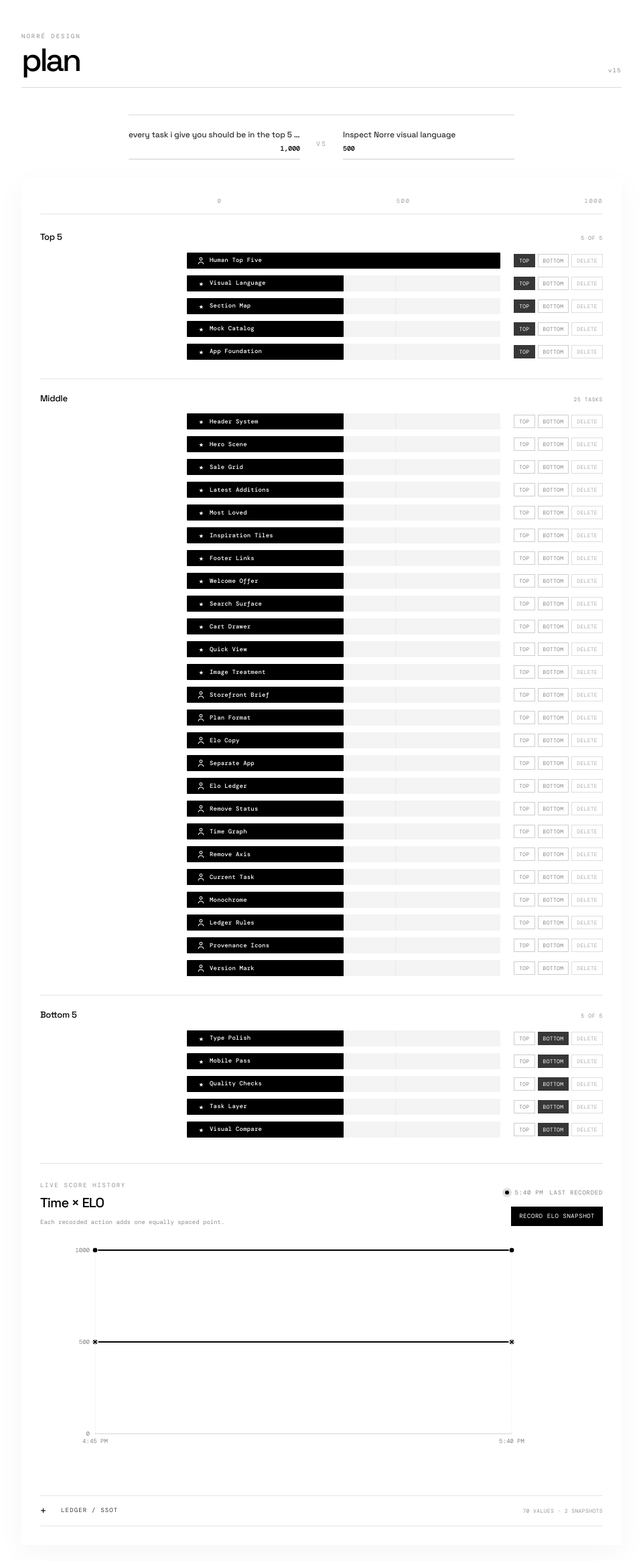
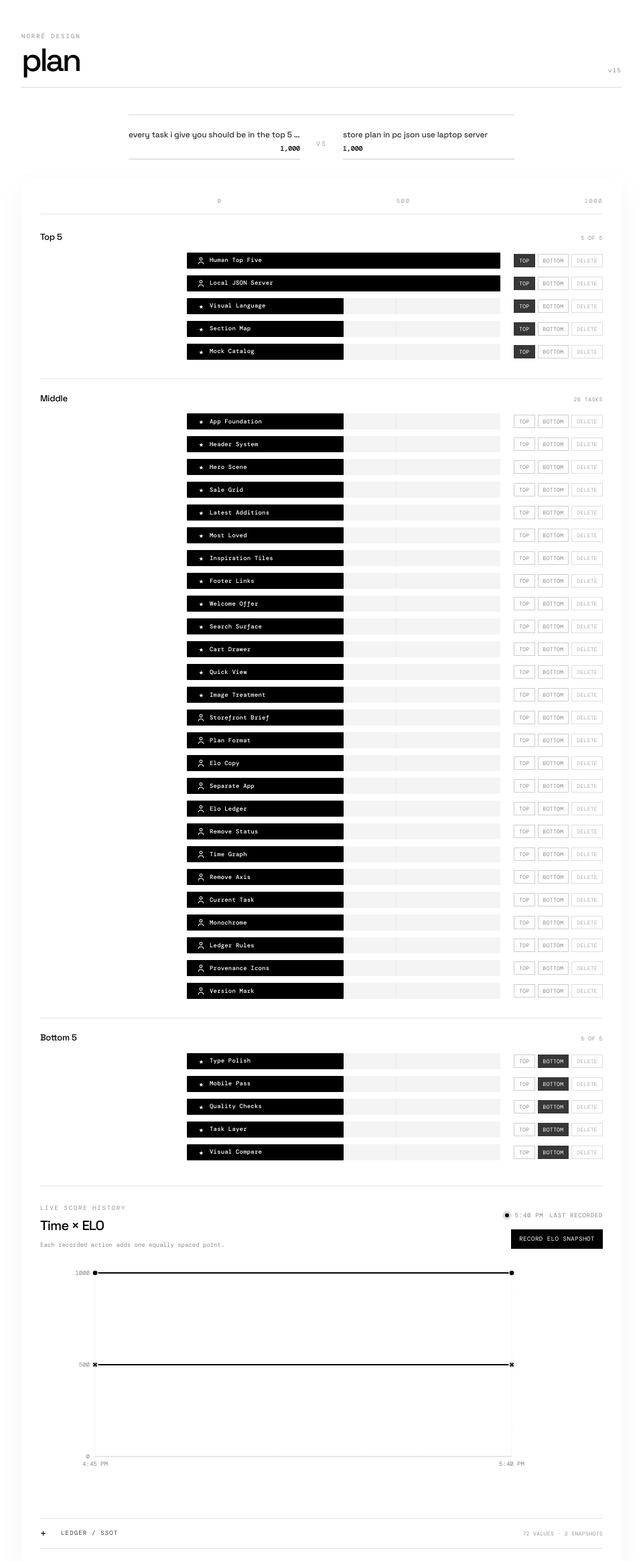
Before and after one commit to adomasgaudi26/norra-plan, a Next.js app: page / in a window 1280 px wide. Shown: the top 2330 px of the page at 67% size, without its empty margins (160-1117 px from the left). Built offline with nearby package versions, Linux system fonts and the light colour scheme.

Commit message:
Record local JSON server task

```diff
--- a/app/page.tsx
+++ b/app/page.tsx
@@ -301,6 +301,14 @@ const seedData: SeedTask[] = [
     scores: [1000, 1000, 1000, 1000, 1000, 1000],
     initialElo: 1000,
   },
+  {
+    id: "brief-local-json-server",
+    name: "store plan in pc json use laptop server",
+    done: false,
+    color: "#000000",
+    scores: [1000, 1000, 1000, 1000, 1000, 1000],
+    initialElo: 1000,
+  },
 ];
 
 const taskDetails: Record<string, Pick<Task, "codename" | "description">> = {
@@ -444,6 +452,10 @@ const taskDetails: Record<string, Pick<Task, "codename" | "description">> = {
     codename: "Human Top Five",
     description: "Place each user-provided task in Top 5 at default 1000 ELO.",
   },
+  "brief-local-json-server": {
+    codename: "Local JSON Server",
+    description: "Persist planner state in a PC JSON file served by the laptop.",
+  },
 };
 
 const DEFAULT_ELO = 500;
@@ -475,16 +487,16 @@ const initialLedger: LedgerEntry[] = initialTasks.flatMap((task) => [
 const MIN_SCORE = 0;
 const MAX_SCORE = 1000;
 const K_FACTOR = 32;
-const STORAGE_KEY = "elo-plan-state-v5";
-const LEDGER_STORAGE_KEY = "norra-elo-ledger-v7";
+const STORAGE_KEY = "elo-plan-state-v6";
+const LEDGER_STORAGE_KEY = "norra-elo-ledger-v8";
 const CATEGORY_STORAGE_KEY = "elo-plan-categories-v1";
 const MAX_SELECTED = 5;
 const INITIAL_TOP_IDS = [
   "brief-human-top-five",
+  "brief-local-json-server",
   "visual-language",
   "sections",
   "catalog",
-  "foundation",
 ];
 const INITIAL_BOTTOM_IDS = ["polish", "responsive", "checks", "task-layer", "screenshot"];
 
```
